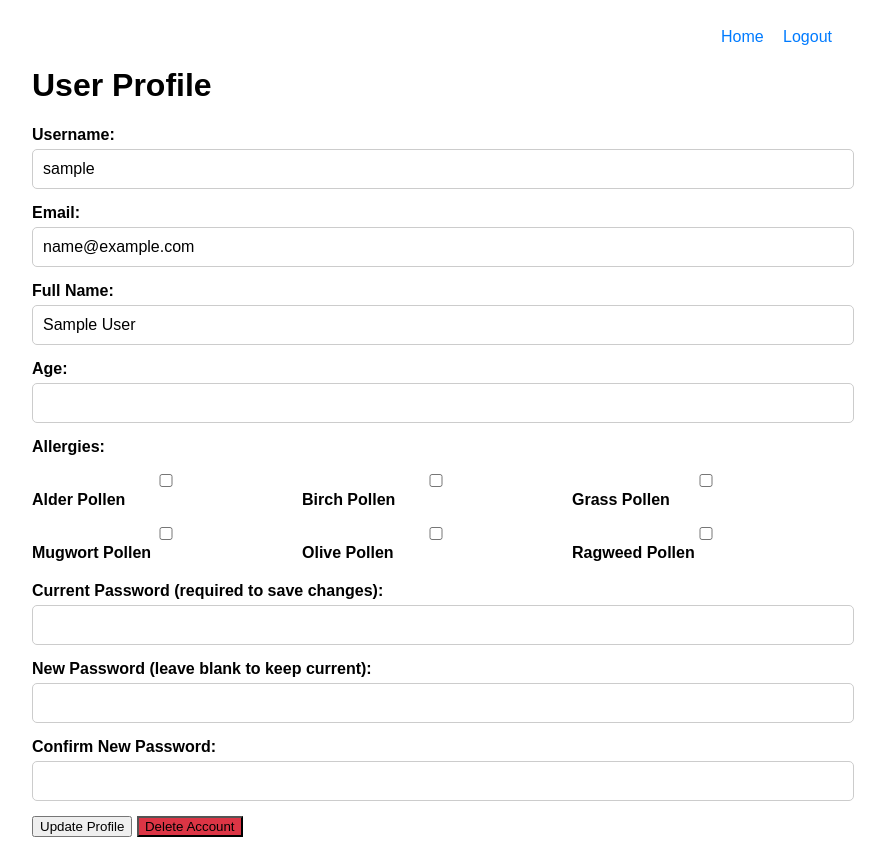
After one commit to mihail-pop/airsense, a Django app: page /profile/ in a window 1280 px wide. The commit adds this page. Shown: the whole page, without its empty margins (208-1093 px from the left). Run offline with Django 5.2, Linux system fonts and the light colour scheme; the visitor is signed in with stand-in values (Sample User, id 1).

Commit message:
Add user profile management features including update and delete options

```diff
--- a/core/static/core/css/home.css
+++ b/core/static/core/css/home.css
@@ -274,6 +274,24 @@
     color: #333;
 }
 
+.message {
+    padding: 10px;
+    margin: 10px 0;
+    border-radius: 5px;
+}
+
+.message.success {
+    background: #d4edda;
+    color: #155724;
+    border: 1px solid #c3e6cb;
+}
+
+.message.error {
+    background: #f8d7da;
+    color: #721c24;
+    border: 1px solid #f5c6cb;
+}
+
 .form-group {
     margin: 15px 0;
 }
--- /dev/null
+++ b/core/templates/profile.html
@@ -0,0 +1,77 @@
+<!DOCTYPE html>
+<html>
+<head>
+    <title>Profile - AirSense</title>
+    <link rel="stylesheet" href="/static/core/css/home.css">
+</head>
+<body>
+    <div class="container">
+        <div class="nav-links">
+            <a href="/">Home</a>
+            <a href="/logout/">Logout</a>
+        </div>
+
+        <h1>User Profile</h1>
+
+        {% if messages %}
+            {% for message in messages %}
+                <div class="message {{ message.tags }}">{{ message }}</div>
+            {% endfor %}
+        {% endif %}
+
+        <form method="post">
+            {% csrf_token %}
+
+            <div class="form-group">
+                <label>Username:</label>
+                <input type="text" name="username" value="{{ user.username }}" required>
+            </div>
+
+            <div class="form-group">
+                <label>Email:</label>
+                <input type="email" name="email" value="{{ user.email }}" required>
+            </div>
+
+            <div class="form-group">
+                <label>Full Name:</label>
+                <input type="text" name="full_name" value="{{ user.full_name }}" required>
+            </div>
+
+            <div class="form-group">
+                <label>Age:</label>
+                <input type="number" name="age" value="{{ user.age|default:'' }}" min="1" max="120">
+            </div>
+
+            <div class="form-group">
+                <label>Allergies:</label>
+                <div class="pollen-checkboxes">
+                    <label><input type="checkbox" name="allergies" value="alder" {% if 'alder' in user.allergies %}checked{% endif %}> Alder Pollen</label>
+                    <label><input type="checkbox" name="allergies" value="birch" {% if 'birch' in user.allergies %}checked{% endif %}> Birch Pollen</label>
+                    <label><input type="checkbox" name="allergies" value="grass" {% if 'grass' in user.allergies %}checked{% endif %}> Grass Pollen</label>
+                    <label><input type="checkbox" name="allergies" value="mugwort" {% if 'mugwort' in user.allergies %}checked{% endif %}> Mugwort Pollen</label>
+                    <label><input type="checkbox" name="allergies" value="olive" {% if 'olive' in user.allergies %}checked{% endif %}> Olive Pollen</label>
+                    <label><input type="checkbox" name="allergies" value="ragweed" {% if 'ragweed' in user.allergies %}checked{% endif %}> Ragweed Pollen</label>
+                </div>
+            </div>
+
+            <div class="form-group">
+                <label>Current Password (required to save changes):</label>
+                <input type="password" name="current_password" required>
+            </div>
+
+            <div class="form-group">
+                <label>New Password (leave blank to keep current):</label>
+                <input type="password" name="new_password">
+            </div>
+
+            <div class="form-group">
+                <label>Confirm New Password:</label>
+                <input type="password" name="confirm_password">
+            </div>
+
+            <button type="submit" name="action" value="update">Update Profile</button>
+            <button type="submit" name="action" value="delete" onclick="return confirm('Are you sure you want to delete your account? This cannot be undone.')" style="background: #dc3545;">Delete Account</button>
+        </form>
+    </div>
+</body>
+</html>
--- a/core/urls.py
+++ b/core/urls.py
@@ -13,4 +13,5 @@ urlpatterns = [
     path('api/pollen-rec/', views.pollen_data_rec, name='pollen_data_rec'),
     path('api/pollen/', views.get_pollen_data, name='pollen_data'),
     path('api/allergies/', views.update_allergies, name='update_allergies'),
+    path('profile/', views.profile_view, name='profile'),
 ]
--- a/core/views.py
+++ b/core/views.py
@@ -262,13 +262,31 @@ def get_rec_data(request):
 
                 # Save interaction if user is logged in
                 if request.user.is_authenticated:
+                    # Extract current hour data
+                    current_weather = weather_data.get('current', {}) if weather_data else {}
+                    current_pollen = {}
+                    if pollen_data and 'hourly' in pollen_data:
+                        from datetime import datetime
+                        current_hour = datetime.now().hour
+                        hourly = pollen_data['hourly']
+                        if hourly.get('time') and len(hourly['time']) > current_hour:
+                            current_pollen = {
+                                'time': hourly['time'][current_hour],
+                                'alder_pollen': hourly.get('alder_pollen', [None])[current_hour],
+                                'birch_pollen': hourly.get('birch_pollen', [None])[current_hour],
+                                'grass_pollen': hourly.get('grass_pollen', [None])[current_hour],
+                                'mugwort_pollen': hourly.get('mugwort_pollen', [None])[current_hour],
+                                'olive_pollen': hourly.get('olive_pollen', [None])[current_hour],
+                                'ragweed_pollen': hourly.get('ragweed_pollen', [None])[current_hour]
+                            }
+
                     UserInteraction.objects.create(
                         user=request.user,
                         user_input=feeling_text,
                         selected_allergies=selected_pollens,
                         ai_output=recommendation,
-                        weather_data=weather_data or {},
-                        pollen_data=pollen_data or {}
+                        weather_data=current_weather,
+                        pollen_data=current_pollen
                     )
 
                 return JsonResponse({
@@ -282,6 +300,51 @@ def get_rec_data(request):
 
     return JsonResponse({'error': 'Invalid request'})
 
+def profile_view(request):
+    if not request.user.is_authenticated:
+        return redirect('/login/')
+
+    if request.method == 'POST':
+        action = request.POST.get('action')
+        current_password = request.POST.get('current_password')
+
+        # Verify current password
+        if not request.user.check_password(current_password):
+            messages.error(request, 'Current password is incorrect')
+            return render(request, 'profile.html')
+
+        if action == 'delete':
+            request.user.delete()
+            messages.success(request, 'Account deleted successfully')
+            return redirect('/register/')
+
+        elif action == 'update':
+            # Update user fields
+            request.user.username = request.POST.get('username')
+            request.user.email = request.POST.get('email')
+            request.user.full_name = request.POST.get('full_name')
+            request.user.age = request.POST.get('age') or None
+            request.user.allergies = request.POST.getlist('allergies')
+
+            # Update password if provided
+            new_password = request.POST.get('new_password')
+            confirm_password = request.POST.get('confirm_password')
+            if new_password:
+                if new_password == confirm_password:
+                    request.user.set_password(new_password)
+                else:
+                    messages.error(request, 'New passwords do not match')
+                    return render(request, 'profile.html')
+
+            request.user.save()
+            messages.success(request, 'Profile updated successfully')
+
+            # Re-login if password was changed
+            if new_password:
+                login(request, request.user)
+
+    return render(request, 'profile.html')
+
 def update_allergies(request):
     if request.method == 'POST' and request.user.is_authenticated:
         allergies = request.POST.getlist('allergies')
```
Also changed, not shown: core/static/core/js/home.js (+31 -3 lines), core/templates/home.html (+51 -1 lines).
